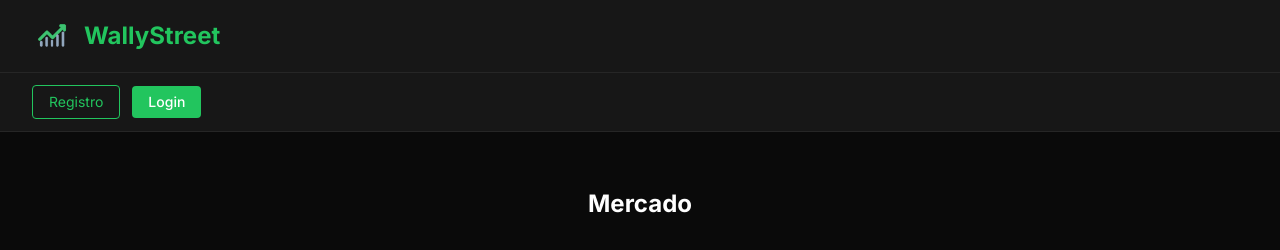
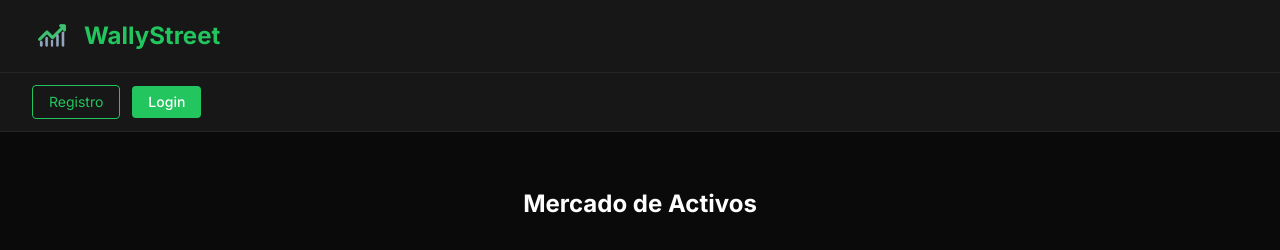
Before and after one commit to feimb/Wally-Street-app, a React (Vite) app in the folder frontend/: page / in a window 1280 px wide. Shown: the top 250 px of the page. Built offline with nearby package versions, Linux system fonts and the light colour scheme; no server answers.

Commit message:
se actualizo la etique a Venta de Activos

```diff
--- a/frontend/src/pages/stat/StatPage.jsx
+++ b/frontend/src/pages/stat/StatPage.jsx
@@ -3,7 +3,7 @@ import PublicAssetsComponent from "../../components/PublicAssetsComponent";
 export default function StatPage() {
   return (
     <div>
-      <h1 className="text-2xl text-white font-bold text-center mt-6">Mercado</h1>
+      <h1 className="text-2xl text-white font-bold text-center mt-6">Mercado de Activos</h1>
       <PublicAssetsComponent />
     </div>
   );
```
